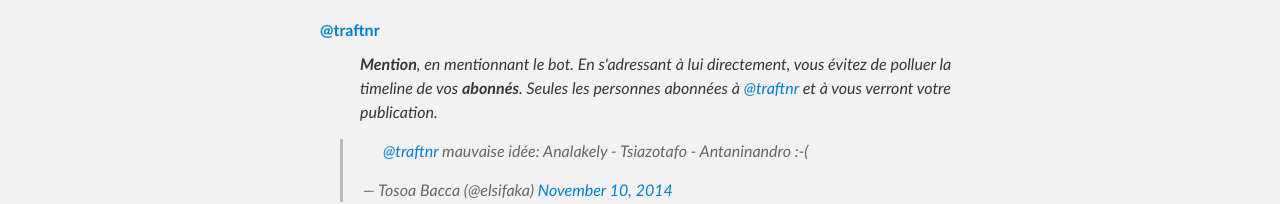
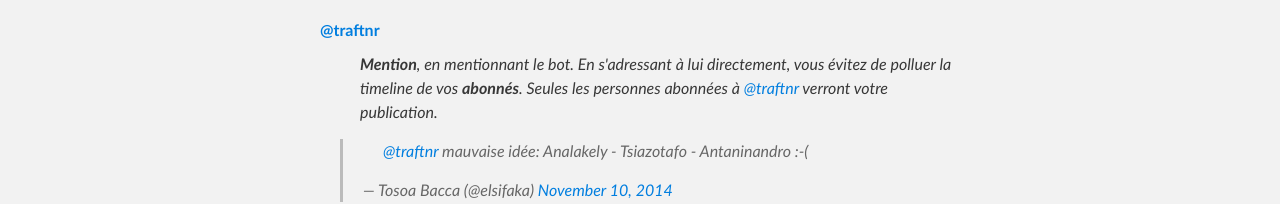
Before and after one commit to elsifaka/traftnr.mrkb.mg, a plain HTML site: page index.html in a window 1280 px wide. Shown: the part 719-923 px from the top of the page. Drawn offline with Linux system fonts and the light colour scheme.

Commit message:
Mention/Réponse

```diff
--- a/index.html
+++ b/index.html
@@ -44,7 +44,7 @@
           </dd>
           <dt><a href="https://twitter.com/traftnr">@traftnr</a></dt>
           <dd><p>
-              <strong title="handle">Mention</strong>, en mentionnant le bot. En s'adressant à lui directement, vous évitez de polluer la timeline de vos  <strong title="follower">abonnés</strong>. Seules les personnes abonnées à <a href="https://twitter.com/traftnr">@traftnr</a> et à vous verront votre publication.
+              <strong title="handle">Mention</strong>, en mentionnant le bot. En s'adressant à lui directement, vous évitez de polluer la timeline de vos  <strong title="follower">abonnés</strong>. Seules les personnes abonnées à <a href="https://twitter.com/traftnr">@traftnr</a> verront votre publication.
             </p>
             <script async src="//platform.twitter.com/widgets.js" charset="utf-8"></script>
             <!--<blockquote>-->
```
